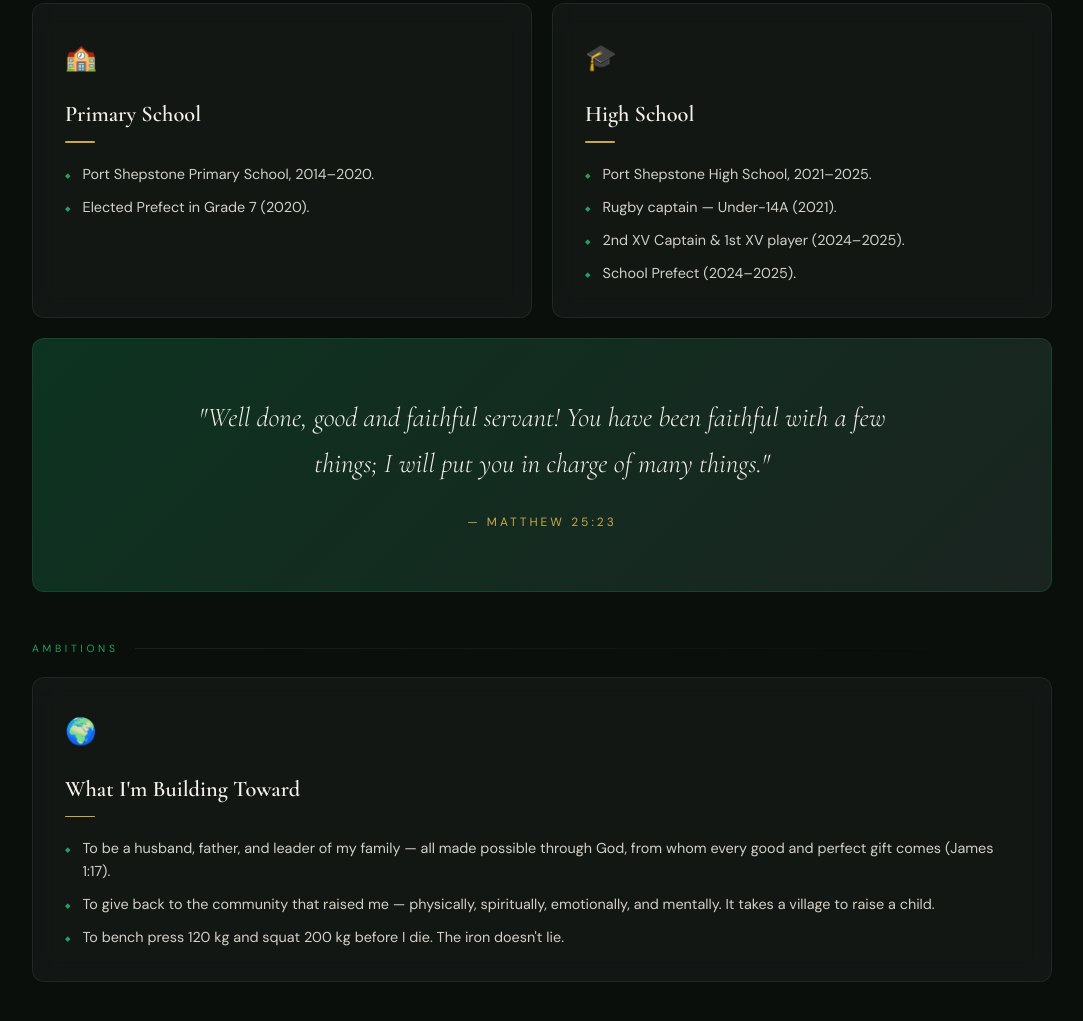
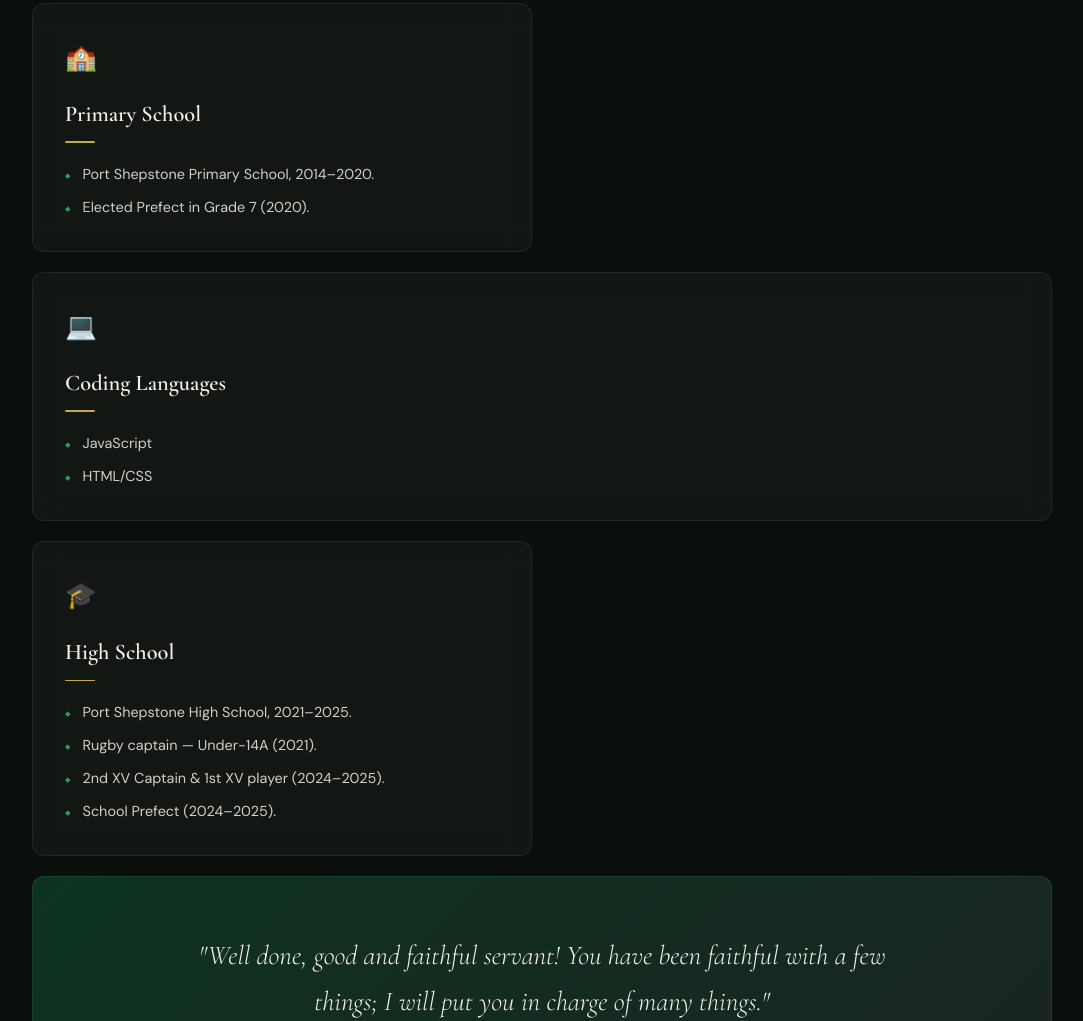
Before and after one commit to nqubegida7-web/Nqubeko-Portfolio, a plain HTML site: page showoffcode.html in a window 1280 px wide. Shown: the part 1251-2272 px from the top of the page, without its empty margins (98-1181 px from the left). Drawn offline with nearby package versions, Linux system fonts and the light colour scheme.

```diff
--- a/showoffcode.html
+++ b/showoffcode.html
@@ -772,6 +772,16 @@
                         <li>Elected Prefect in Grade 7 (2020).</li>
                     </ul>
                 </div>
+
+                 <div class="card card-full">
+                <span class="card-icon">💻</span>
+                <h2 class="card-title">Coding Languages <span></span></h2>
+                <ul>
+                    <li>JavaScript</li>
+                    <li>HTML/CSS</li>
+                </ul>
+            </div>
+
                 <div class="card">
                     <span class="card-icon">🎓</span>
                     <h2 class="card-title">High School <span></span></h2>
```
